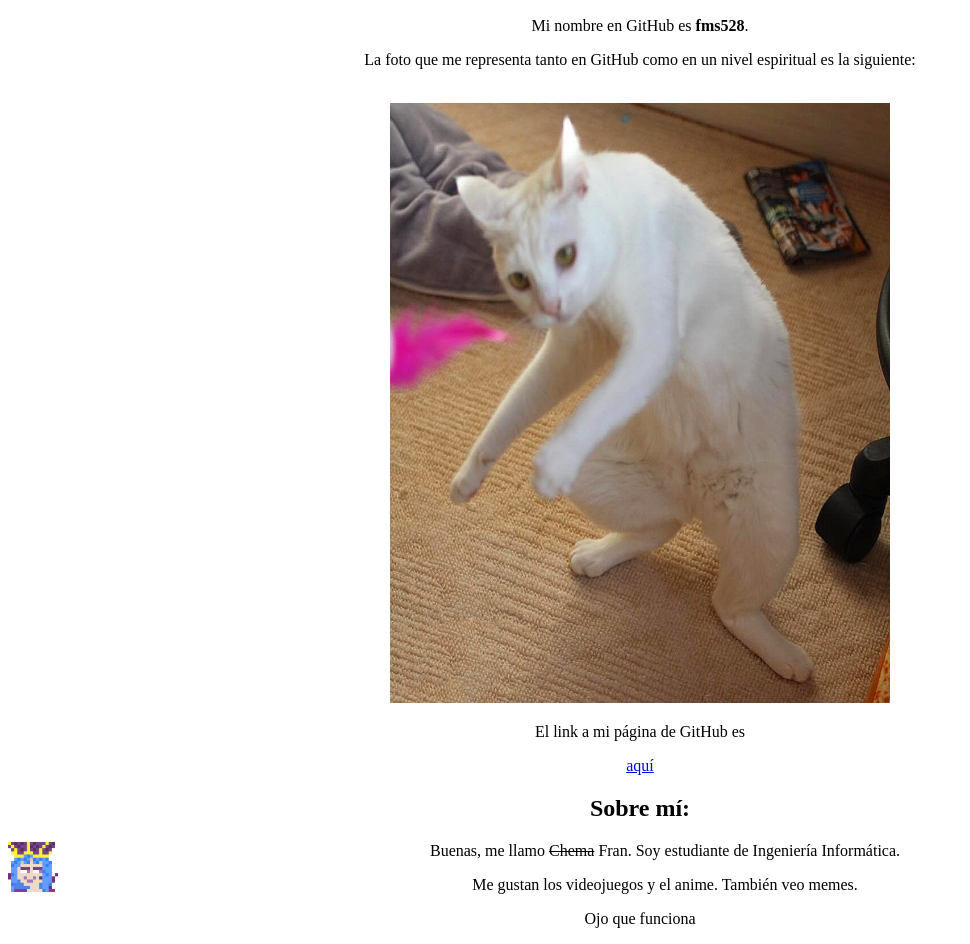
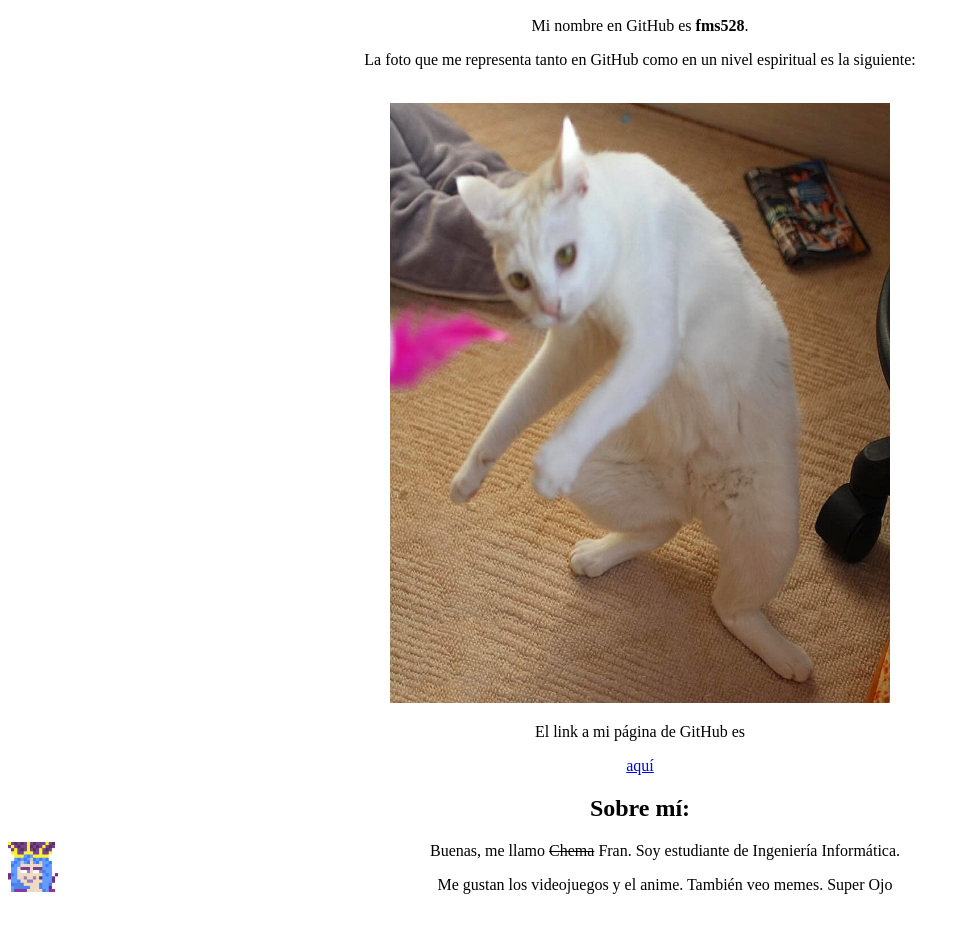
Before and after one commit to fms528/sesion04hmis, a plain HTML site: page index.html in a window 1280 px wide. Shown: the part 110-1054 px from the top of the page, without its empty margins (0-970 px from the left). After the commit the page ends 1020 px from the top, so only its background shows below. Drawn offline with Linux system fonts and the light colour scheme.

Commit message:
Update index.html

```diff
--- a/index.html
+++ b/index.html
@@ -21,8 +21,8 @@ body {text-align:center}
 <h2>Sobre mí:</h2>
 <p><p><img src="misfit_ultra_smug.gif" alt="Un pixel art smug" style="float:left;width:50px;height:50px;">
 Buenas, me llamo <del>Chema</del> Fran. Soy estudiante de Ingeniería Informática.</p>
-<p>Me gustan los videojuegos y el anime. También veo memes.</p>
-<p>Ojo que funciona</p>
+<p>Me gustan los videojuegos y el anime. También veo memes. Super Ojo</p>
+
 
 </body>
 </html>
```
